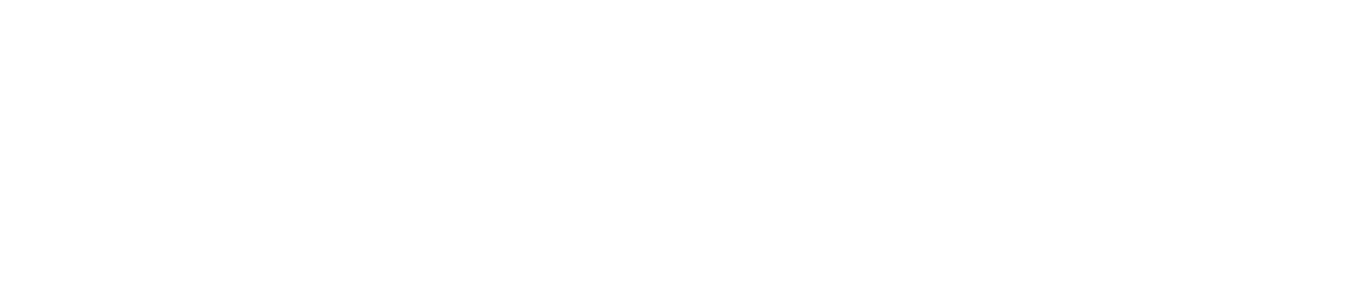
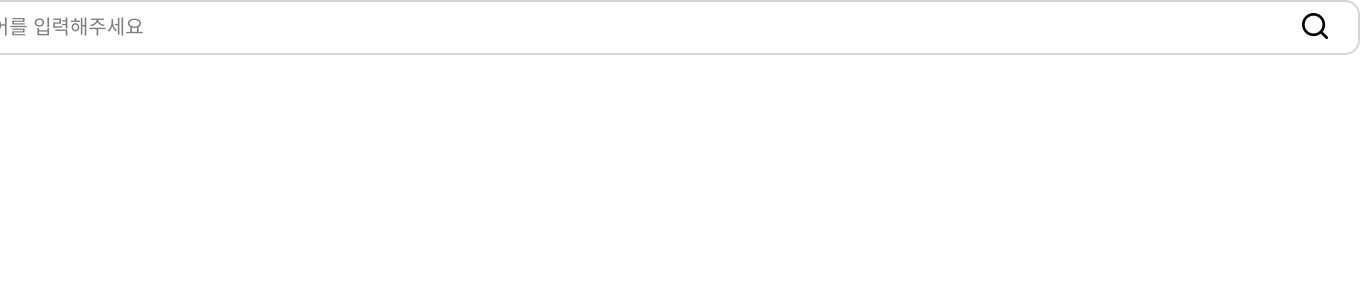
Before and after one commit to plain-bookshelf/bookShelf-FE, a React (Vite) app: page / in a window 1280 px wide. Before the commit this address had no page. Shown: the top 300 px of the page, 1360 px wide, since content can reach past the window. Built offline with nearby package versions, Linux system fonts and the light colour scheme.

Commit message:
feat: add SearchBar section [WIP]
-search bar 추가 완료
-search 기능 필요

```diff
--- a/src/Router.tsx
+++ b/src/Router.tsx
@@ -1,11 +1,13 @@
 import { BrowserRouter, Routes, Route } from "react-router-dom";
-import Profile from "./pages/Mypage";
+import My from "./pages/Mypage";
+import Main from "./pages/Main";
 
 export default function Router() {
   return (
     <BrowserRouter>
       <Routes>
-        <Route path="/My" element={<Profile />} />
+        <Route path="/" element={<Main />} />
+        <Route path="/My" element={<My />} />
       </Routes>
     </BrowserRouter>
   );
--- a/src/components/MyPage/MyInfo.tsx
+++ b/src/components/MyPage/MyInfo.tsx
@@ -1,9 +1,8 @@
 import * as S from "./style"
 import { useState } from "react"
-import profileImg from "../../assets/profileImg.png"
 
 export default function MyProfile() {
-  const [userName, setUserName] = useState("ZXO");
+  const [userInfo, setUserInfo] = useState({name: "ZXO", img: "https://cdn.discordapp.com/attachments/1137618300638072832/1419603738586382356/image.png?ex=68d456c2&is=68d30542&hm=81cc1868de12d0dc5cd1c43c32159935a71fb725ea8336145e341de6c3c7079c&"});
   const [borrowBooks, setBorrowBooks] = useState([{title: "죽고 싶은 아이. 1", state: 3, id: 1},{title: "푸른사자와니니", state: 12, id: 2}]);
   const [reserveBooks, setReserveBooks] = useState([{title: "동이는 장돌뱅...", id: 1,}]);
   const [overdueBooks, setOverdueBooks] = useState([{title: "자몽살구클럽", state: 4, id: 1}]);
@@ -16,8 +15,8 @@
           <S.BannerTitle>마이페이지</S.BannerTitle>
           <S.ProfileContainer>
             <S.ProfileBox>
-              <img src={profileImg} alt="" style={{width: 100}} />
-              <span><S.InfoTitle color="#00C471">{userName}</S.InfoTitle><S.InfoTitle color="black">님의 회원정보</S.InfoTitle></span>
+              <img src={userInfo.img} alt="" style={{width: 100}} />
+              <span><S.InfoTitle color="#00C471">{userInfo.name}</S.InfoTitle><S.InfoTitle color="black">님의 회원정보</S.InfoTitle></span>
             </S.ProfileBox>
             <S.InfoContainer>
               <S.InfoBox>
--- /dev/null
+++ b/src/components/SearchBar/SearchBar.tsx
@@ -0,0 +1,33 @@
+import search from "../../assets/search.png"
+import { useState } from "react"
+import * as S from "./style"
+
+type func = {
+  handleSearch: (query: string) => void;
+}
+
+export default function SearchBar({handleSearch}: func) {
+  const [query, setQuery] = useState<string>("");
+  const [focused, setFocused] = useState<boolean>(false);
+
+  return(<>
+    <S.SearchContainer $active={focused || query.length > 0}>
+      <S.SearchBar
+        placeholder="검색어를 입력해주세요"
+        type="text"
+        value={query}
+        onChange={(e) => setQuery(e.target.value)}
+        onFocus={() => setFocused(true)}
+        onBlur={() => setFocused(false)}
+        onKeyDown={(e) => {
+          if(e.key === "Enter"){
+            handleSearch(query);
+          }
+        }}
+      />
+      <S.SearchButton onClick={() => handleSearch(query)}>
+        <img src={search} style={{width: 26, height: 26}}/>
+      </S.SearchButton>
+    </S.SearchContainer>
+  </>)
+}
--- /dev/null
+++ b/src/components/SearchBar/style.ts
@@ -0,0 +1,41 @@
+import styled from "styled-components";
+
+export const SearchContainer = styled.div<{ $active: boolean }>`
+  box-sizing: border-box;
+  width: 1440px;
+  height: 55px;
+  border: 2px solid
+    ${({ $active }) => ($active ? "black" : "#d5d5d5")};
+  display: flex;
+  justify-content: space-between;
+  align-items: center;
+  border-radius: 15px;
+  padding: 16px 30px;
+  &:focus-within{
+    border-color: black;
+    color: black;
+  }
+`
+
+export const SearchBar = styled.input`
+  box-sizing: border-box;
+  width: 1200px;
+  color: black;
+  border: none;
+  outline: none;
+  font-size: 20px;
+  font-weight: 400;
+  &::placeholder{
+    color: #7D7D7D;
+  }
+`
+
+export const SearchButton = styled.div`
+  &:hover{
+    cursor: pointer;
+  }
+`
+
+type BorderColor = {
+  color: string;
+}
--- /dev/null
+++ b/src/pages/Main.tsx
@@ -0,0 +1,11 @@
+import SearchBar from "../components/SearchBar/SearchBar"
+
+function temp(a: string){
+  a+1
+}
+
+export default function Main() {
+  return(<>
+    <SearchBar handleSearch={temp} />
+  </>)
+}
--- a/src/pages/Mypage.tsx
+++ b/src/pages/Mypage.tsx
@@ -1,6 +1,6 @@
 import MyProfile from "../components/MyPage/MyInfo";
 
-export default function Profile() {
+export default function My() {
   return(<>
     <MyProfile></MyProfile>
   </>)
```
Also changed, not shown: src/type.ts (added, +12 -0 lines), src/assets/ProfileImg.png (deleted), src/assets/search.png (added), src/components/Book/Book.tsx (added), src/components/Book/style.ts (added).
